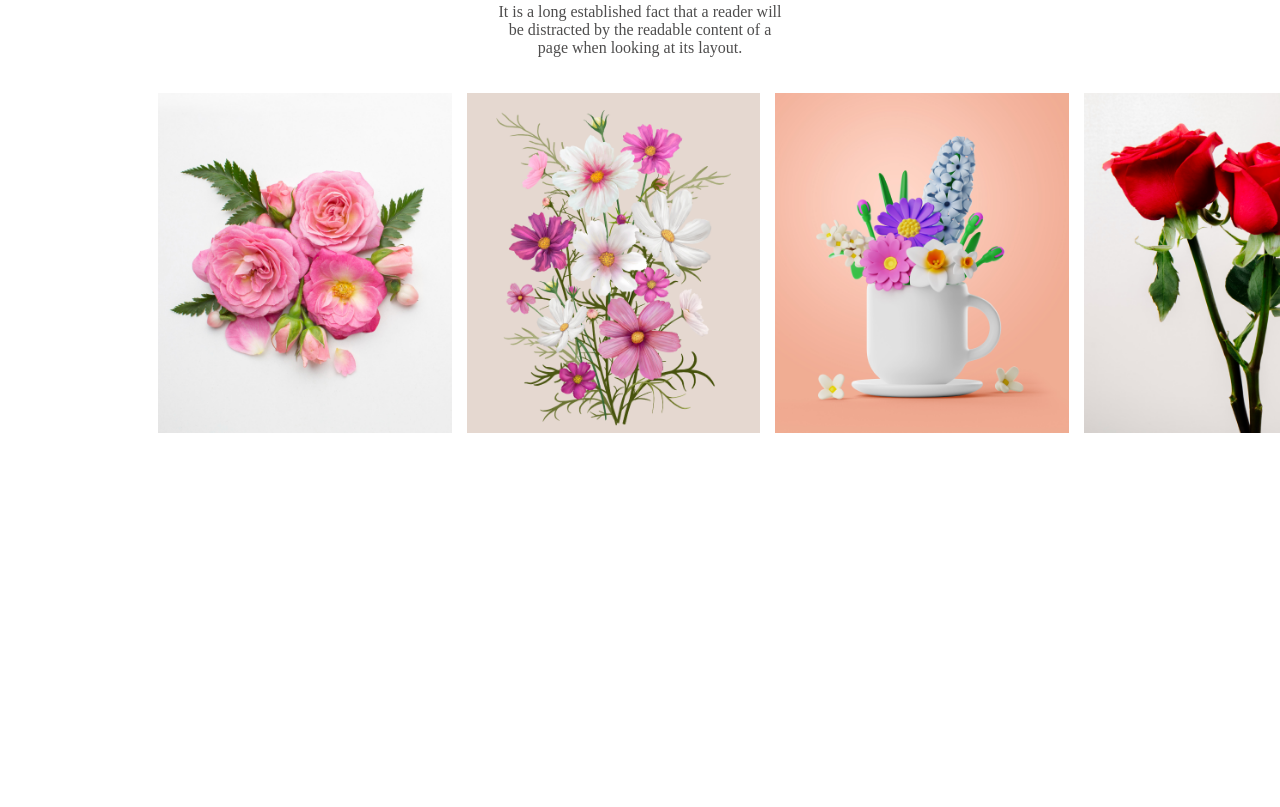
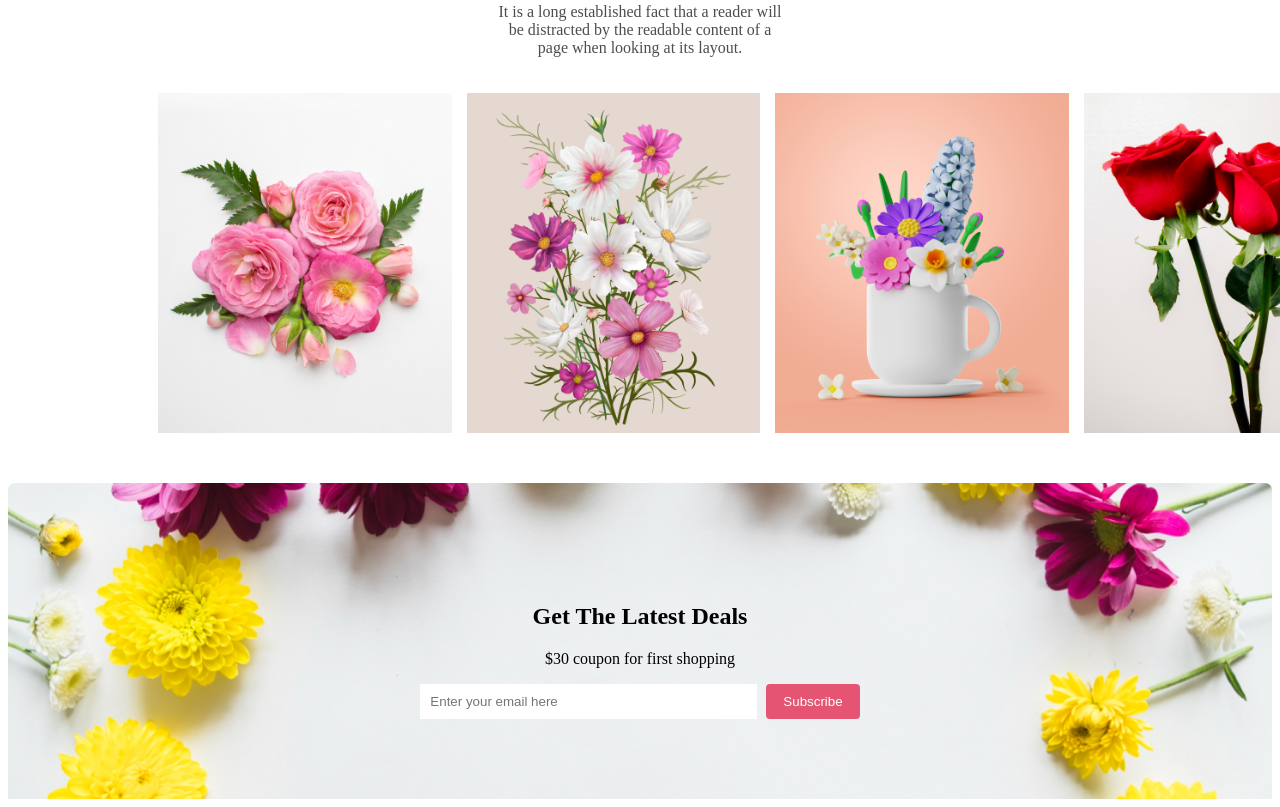
Before and after one commit to NaimaNITU/Beautiful_flower_shop_creation, a plain HTML site: page index.html in a window 1280 px wide. Shown: the part 2010-2817 px from the top of the page. Before the commit the page ends 2451 px from the top, so only its background shows below. Drawn offline with Linux system fonts and the light colour scheme.

Commit message:
latest deals section done

```diff
--- a/index.html
+++ b/index.html
@@ -100,6 +100,21 @@
             </div>
         </section>
 
+
+        <section class="instagram_section">
+            <div class="latest_deals">
+
+                <h2 class="latest_deal_title">Get The Latest Deals</h2>
+                <p class="latest_deal_description">$30 coupon for first shopping</p>
+
+                <form action="" class="enter_email">
+                    <input type="text" id="enter_email" placeholder="Enter your email here">
+                    <input type="button" value="Subscribe" id="subscribe_btn">
+                </form>
+
+            </div>
+        </section>
+
     </main>
 
 </body>
--- a/style.css
+++ b/style.css
@@ -158,3 +158,34 @@ span {
     height: 340px;
     width: 300px;
 }
+
+/* latest deals section */
+
+.instagram_section {
+    background-image: url('Flower Asset/Rectangle\ 9.png');
+    background-repeat: no-repeat;
+    background-size: cover;
+    margin-top: 50px;
+}
+
+.latest_deals {
+    padding: 100px 150px 80px 150px;
+    text-align: center;
+
+
+}
+
+#enter_email {
+    background-color: white;
+    border: 0;
+    padding: 10px 150px 10px 10px;
+}
+
+#subscribe_btn {
+    background-color: #E55473;
+    color: white;
+    border: 0;
+    padding: 10px 17px;
+    border-radius: 4px;
+    margin-left: 5px;
+}
```
